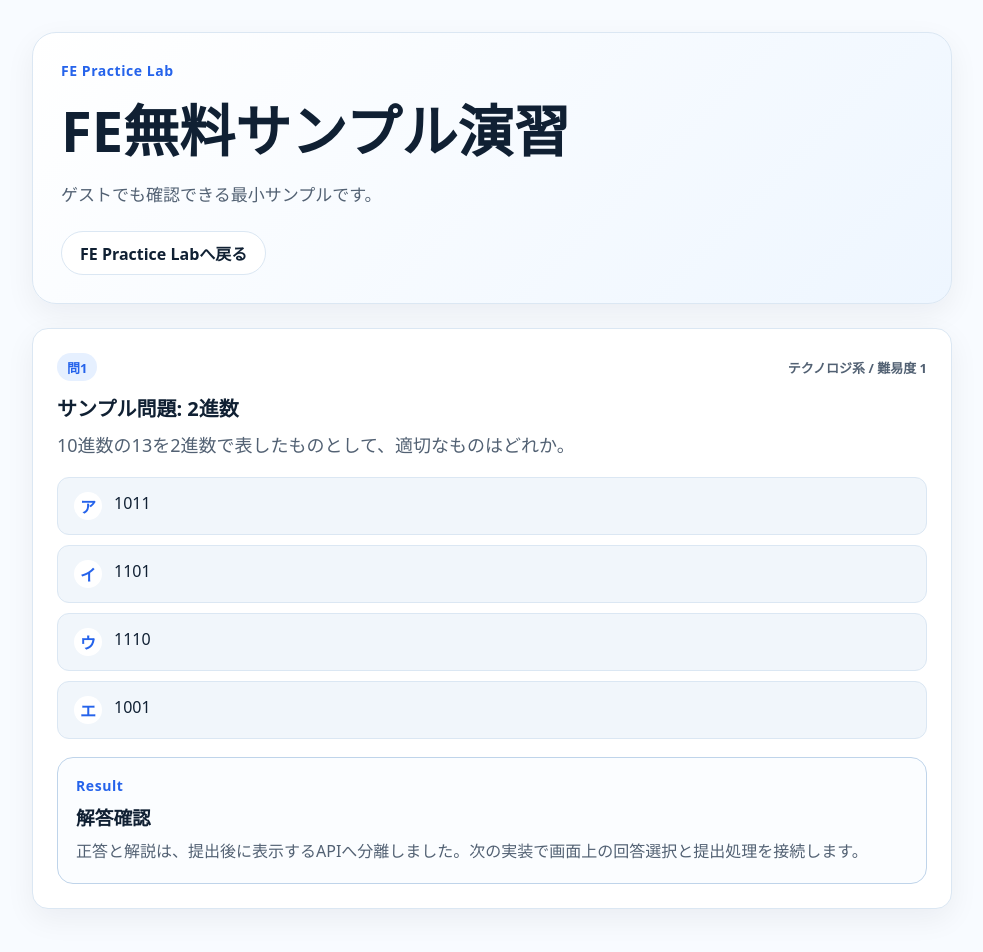
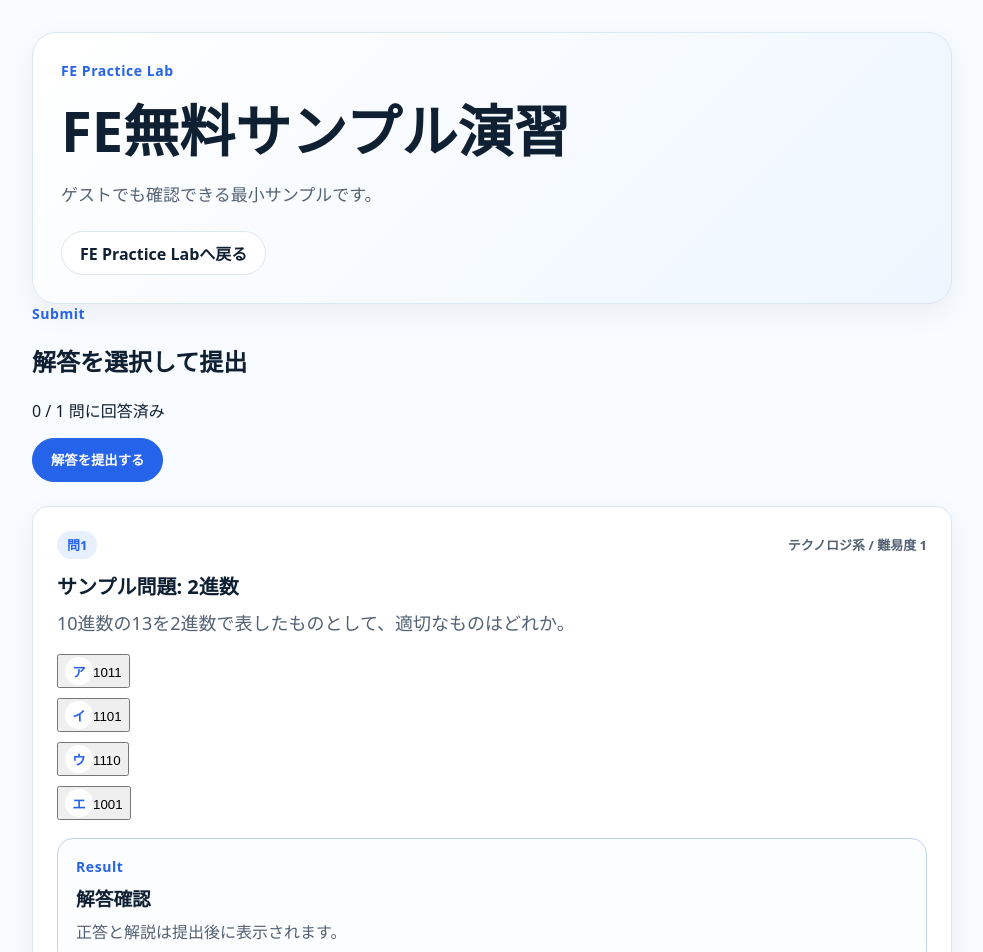
Before and after one commit to Shota-Zaki/License-Base, a Next.js app in the folder apps/web/: page /engineer-license-lab/fe/practice/fe-free-sample-set in a window 1280 px wide. Shown: the top 952 px of the page, without its empty margins (148-1131 px from the left). Built offline with nearby package versions, Linux system fonts and the light colour scheme; no server answers.

Commit message:
feat: render practice grading client

```diff
--- a/apps/web/app/engineer-license-lab/fe/practice/[practiceSetId]/page.tsx
+++ b/apps/web/app/engineer-license-lab/fe/practice/[practiceSetId]/page.tsx
@@ -1,4 +1,5 @@
 import { getPracticeSetDetail } from '../../../../../lib/api';
+import { PracticeSetClient } from './PracticeSetClient';
 
 type PageProps = {
   params: Promise<{ practiceSetId: string }>;
@@ -21,31 +22,7 @@ export default async function PracticeSetPage({ params }: PageProps) {
         </div>
       </section>
 
-      <section className="practice-stack" aria-label="問題演習">
-        {practiceSet.questions.map((question, questionIndex) => (
-          <article className="card question-card" key={question.id}>
-            <div className="card-topline">
-              <span className="badge">問{questionIndex + 1}</span>
-              <span className="small-text">{question.unit.title} / 難易度 {question.difficulty}</span>
-            </div>
-            <h2>{question.title ?? '問題'}</h2>
-            <p className="question-body">{question.body}</p>
-            <ol className="choice-list labeled-choice-list">
-              {question.choices.map((choice) => (
-                <li className="choice-item" key={choice.id}>
-                  <span className="choice-label">{choice.label}</span>
-                  <span>{choice.body}</span>
-                </li>
-              ))}
-            </ol>
-            <div className="explanation-panel">
-              <div className="eyebrow">Result</div>
-              <h3>解答確認</h3>
-              <p>正答と解説は、提出後に表示するAPIへ分離しました。次の実装で画面上の回答選択と提出処理を接続します。</p>
-            </div>
-          </article>
-        ))}
-      </section>
+      <PracticeSetClient practiceSet={practiceSet} />
     </main>
   );
 }
```
